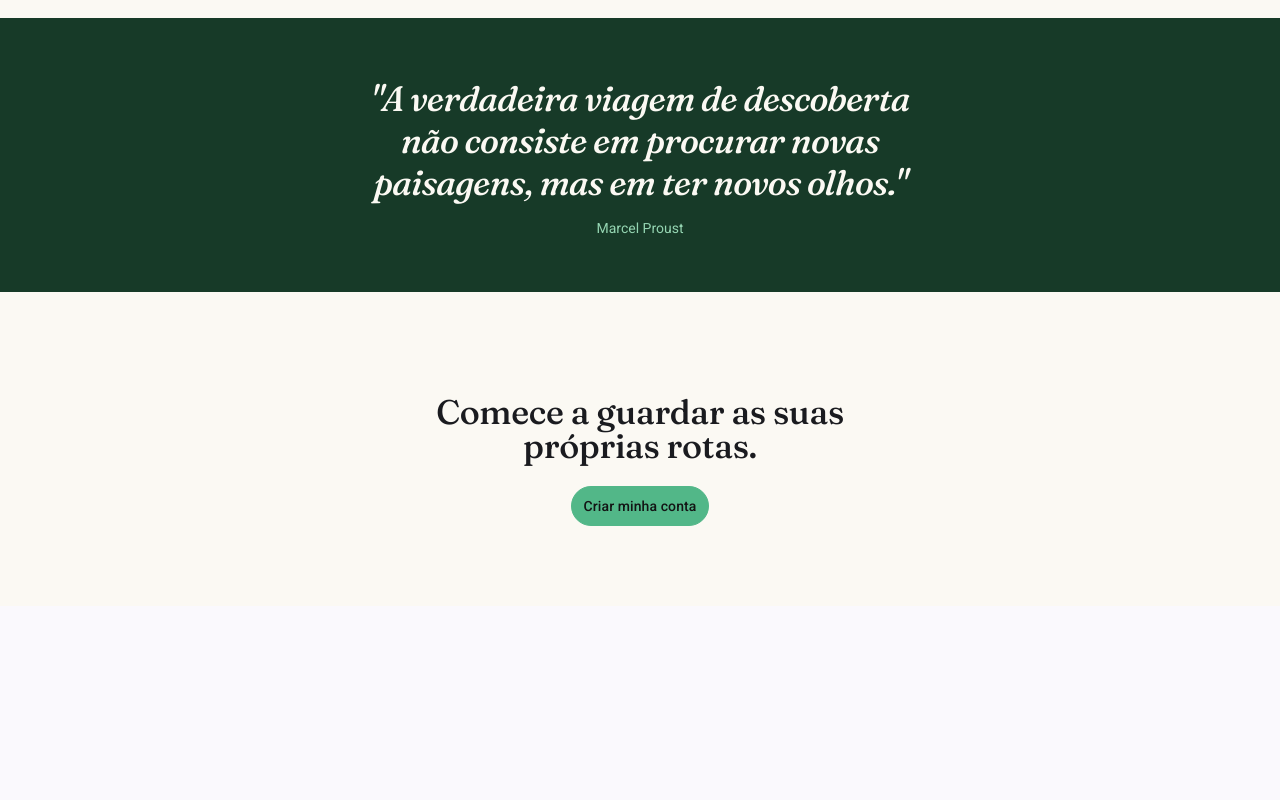
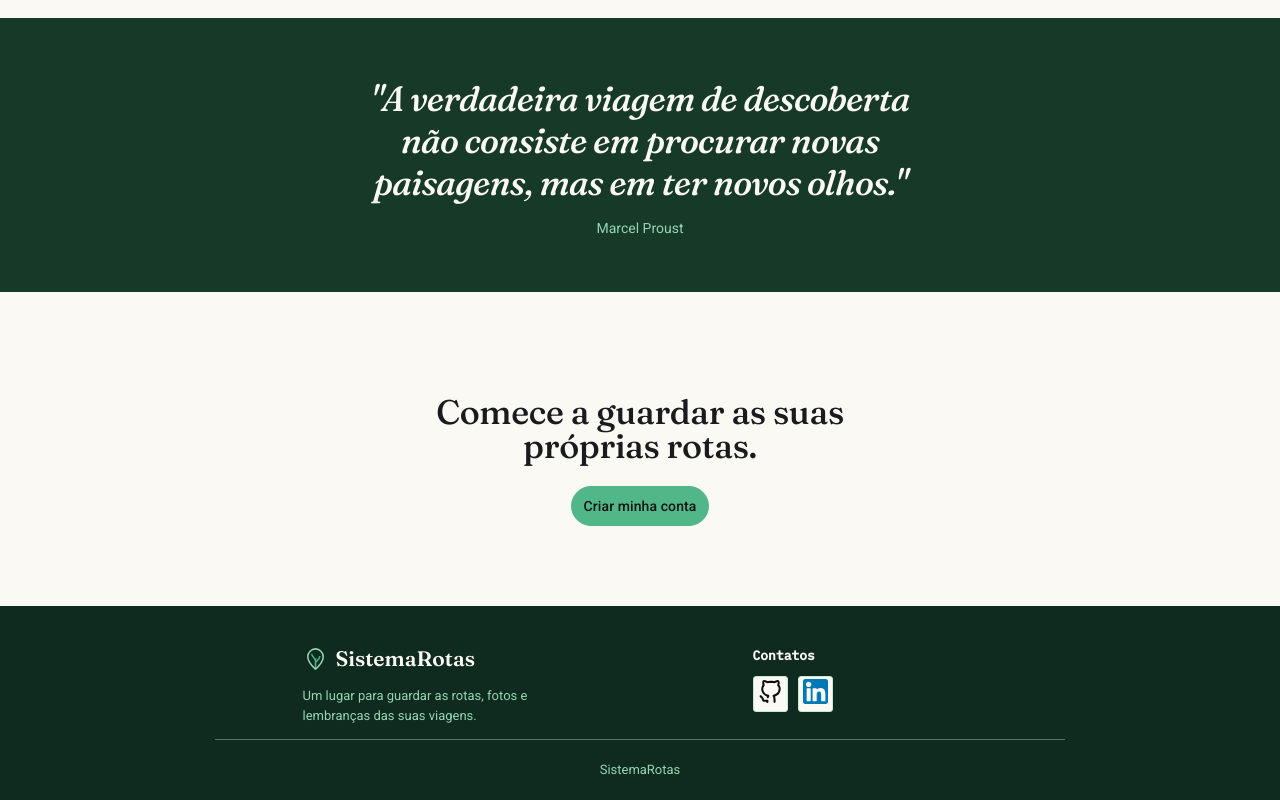
Before and after one commit to LuisGustav18/sistema-rotas-frontend, an Angular app: page /home in a window 1280 px wide. Shown: the part 1916-2716 px from the top of the page. Before the commit the page ends 2522 px from the top, so only its background shows below. Built offline with nearby package versions, Linux system fonts and the light colour scheme.

Commit message:
HTML e CSS de componente FOOTER feito

```diff
--- a/src/app/app.html
+++ b/src/app/app.html
@@ -1 +1,2 @@
 <router-outlet></router-outlet>
+<app-footer></app-footer>
--- a/src/app/app.ts
+++ b/src/app/app.ts
@@ -1,9 +1,13 @@
 import { Component, signal } from '@angular/core';
 import { RouterOutlet } from '@angular/router';
+import { FooterComponent } from './components/footer/footer.component';
 
 @Component({
   selector: 'app-root',
-  imports: [RouterOutlet],
+  imports: [
+    RouterOutlet,
+    FooterComponent
+  ],
   templateUrl: './app.html',
   styles: [],
 })
--- a/src/app/components/footer/footer.component.html
+++ b/src/app/components/footer/footer.component.html
@@ -1 +1,30 @@
-<p>footer works!</p>
+<div class="body">
+    <div class="footer">
+        <div class="perfil">
+            <div class="logo">
+                <img src="img/favicon.svg">
+                <h2>SistemaRotas</h2>
+            </div>
+            <p>Um lugar para guardar as rotas, fotos e lembranças das suas viagens.</p>
+        </div>
+
+        <div class="contato">
+            <h3>Contatos</h3>
+
+            <div class="contato-buttons">
+            <a href="https://github.com/LuisGustav18" target="_blank" aria-label="GitHub" rel="noopener noreferrer" class="github">
+                <img src="img/github.svg">
+            </a>
+
+            <a href="https://www.linkedin.com/in/luisgustavogon%C3%A7alves/" target="_blank" aria-label="LinkedIn" rel="noopener noreferrer" class="linkedin">
+                <img src="img/linkedin.svg">
+            </a>
+            </div>
+        </div>
+
+        <div class="titulo">
+            <p>SistemaRotas</p>
+        </div>
+
+    </div>
+</div>
--- a/src/app/components/footer/footer.component.scss
+++ b/src/app/components/footer/footer.component.scss
@@ -0,0 +1,89 @@
+$cor-borda-titulo: #fbf9f356;
+
+.body {
+    background: var(--forest-950);
+    width: 100%;
+    color: var(--sand-050);
+}
+
+.footer {
+    display: grid;
+    grid-template-columns: 1fr 1fr;
+    width: 850px;
+    margin: 0 auto;
+    padding: 40px 20px 0px;
+
+    .perfil {
+        display: flex;
+        flex-direction: column;
+        margin: 0 auto;
+        align-items: start;
+        gap: 2px;
+    }
+
+    .logo {
+        display: flex;
+        align-items: center;
+        width: 100%;
+        gap: 8px;
+    }
+
+    img {
+        width: 25px;
+        height: 25px;
+    }
+
+    h2 {
+        font-family: var(--display);
+        margin: 0;
+    }
+
+    p {
+        color: var(--leaf-300);
+        font-size: 13px;
+        width: 250px;
+    }
+
+    .contato {
+        display: flex;
+        flex-direction: column;
+        margin: 0 auto;
+        align-items: flex-start;
+        width: 100%;
+        max-width: 200px;
+    }
+
+    .contato-buttons {
+        display: flex;
+        gap: 10px;
+    }
+
+    .contato-buttons a {
+        justify-content: center;
+        align-items: center;
+        padding: 2px 4px;
+        border: 1px solid var(--leaf-200);
+        border-radius: 3px;
+        background-color: var(--sand-050);
+    }
+
+    .contato h3 {
+        font-family: var(--mono);
+        font-size: 13px;
+        margin: 0 0 10px;
+    }
+
+    .titulo {
+        grid-column: 1 / -1;
+        border-top: 1px solid $cor-borda-titulo;
+        margin: 0;
+        align-items: center;
+    }
+
+    .titulo p {
+        width: 100%;
+        padding: 20px 0px;
+        text-align: center;
+        margin: 0;
+    }
+}
```
Also changed, not shown: public/img/github.svg (added), public/img/linkedin.svg (added).
